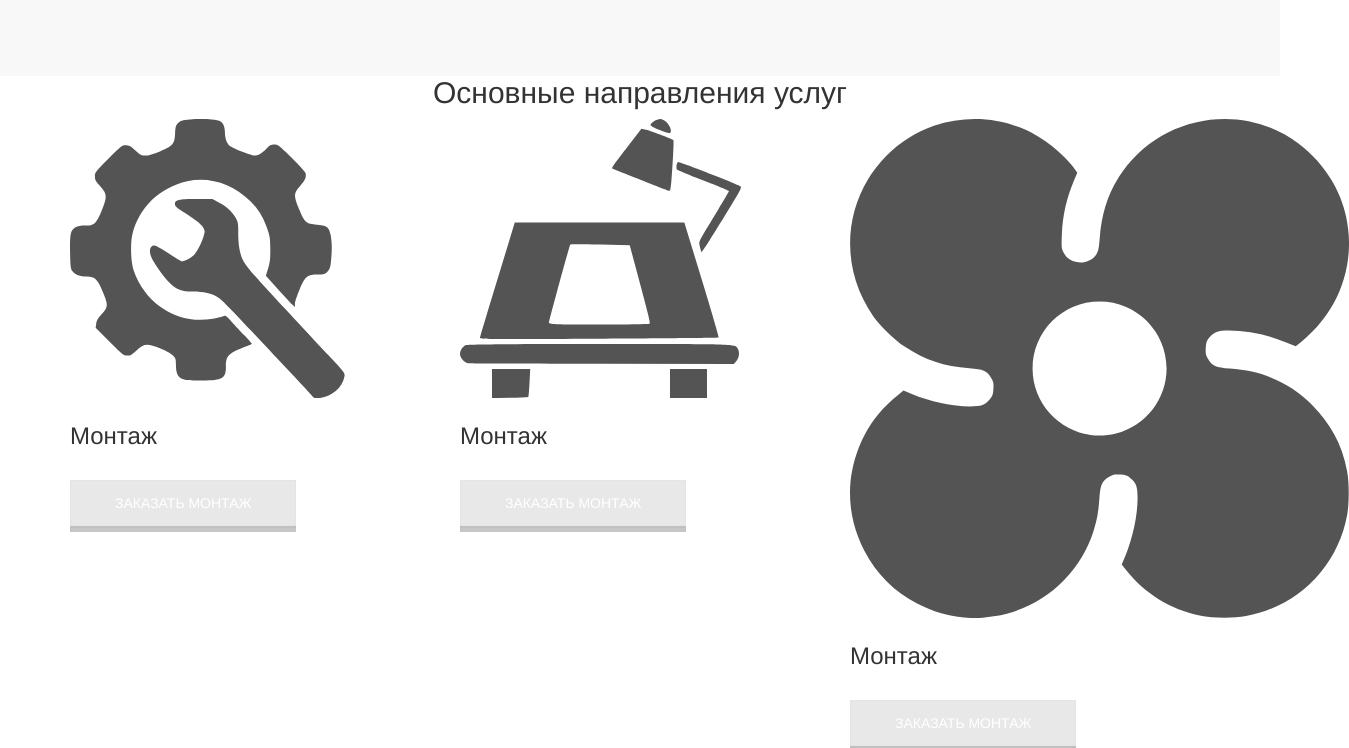
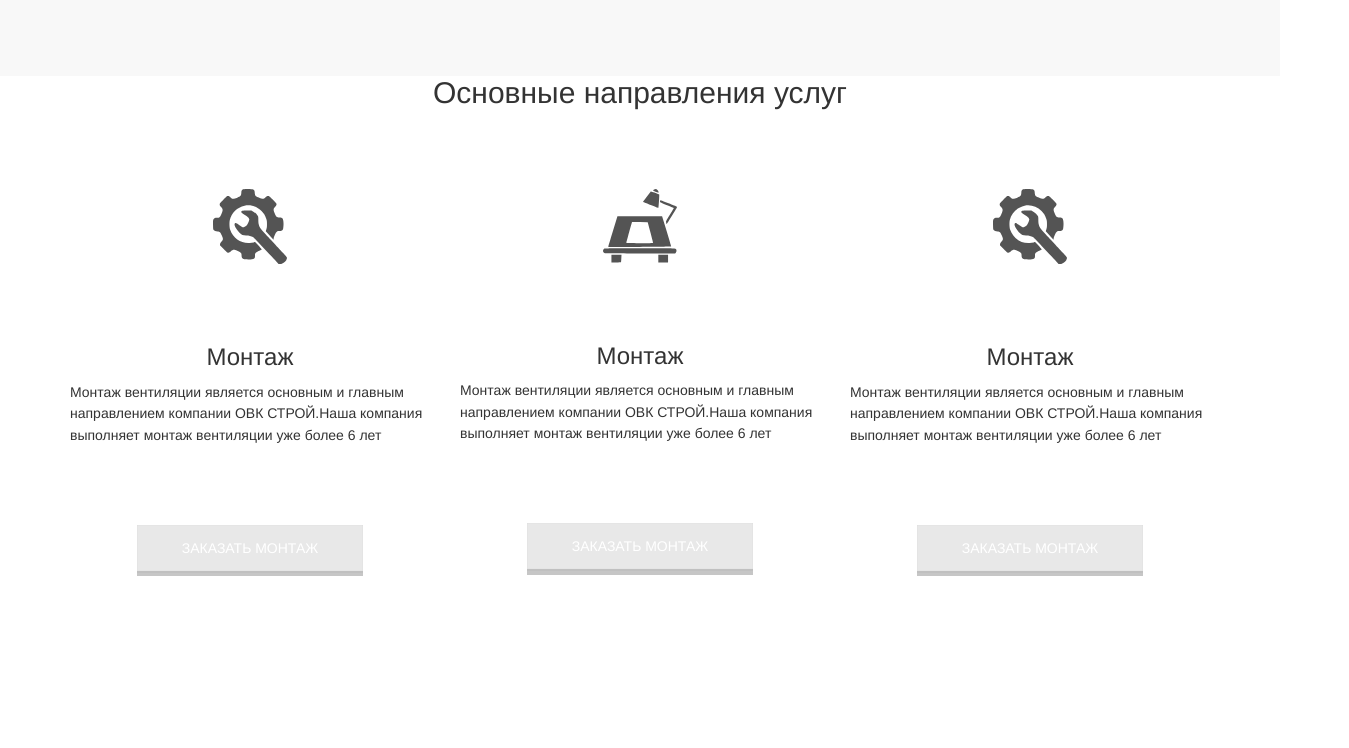
Before and after one commit to VerDan777/ovknew, a website: page app/index.html in a window 1280 px wide. Shown: the part 1599-2347 px from the top of the page, 1349 px wide, since content can reach past the window. After the commit the page ends 2175 px from the top, so only its background shows below. Drawn offline with nearby package versions, Linux system fonts and the light colour scheme.

Commit message:
end section profile

```diff
--- a/app/assets/sass/modules/_button.scss
+++ b/app/assets/sass/modules/_button.scss
@@ -55,6 +55,7 @@
         &--yellow {
             border:2px solid silver;
             border-top-width: 1px;
+            margin-top: 80px;
             //  border-bottom-width: 4px;
             //  border-right-width: 0.9px;
             //  border-left-width: 0.9px;
--- a/app/assets/sass/modules/_header-content.scss
+++ b/app/assets/sass/modules/_header-content.scss
@@ -14,7 +14,8 @@
        font-size: 2.5rem;
        font-weight: 400;
        font-family: $mainFontLight;
-       max-width: 534px;
+       max-width: 390px;
+       margin: 0px;
    }
    .button {
        margin-top: 50px;
--- a/app/assets/sass/modules/item.scss
+++ b/app/assets/sass/modules/item.scss
@@ -24,16 +24,35 @@
         }
     }
     &__vertical {
+     h3 {
+         text-align: center;
+         margin-top: 80px;
+     }
+
+     svg {
+         width: 74px;
+         height: auto;
+     }
+
     img {
         max-width:400px;
         max-height: 400px;
     }
       &__img-svg {
+
            &:hover {
           path{
+        width: 74px;
+        transition: all 0.5s ease;
         fill:$accent !important;
           }
            }
+    }
+    p {
+        display: inline;
+        text-align: center;
+        vertical-align: middle;
+
     }
 
     }
--- a/app/assets/sass/modules/main-content.scss
+++ b/app/assets/sass/modules/main-content.scss
@@ -73,6 +73,7 @@
             h2 {
         text-align: center;
         margin-top: 0px;
+        margin-bottom: 80px;
         }
         }
 
--- a/app/index.html
+++ b/app/index.html
@@ -26,7 +26,7 @@
         <div class="main-head__menu__line clearfix">
 
             <div class="col-lg-2 col-lg-4 col-md-6 col-sm-6 col-xs-12">
-            <a href="#" class="main-nav__logo">
+            <a href="#" class="main-nav__logo center-block">
 
                  <img  src="../assets/img/logo.svg" alt="logo" class="responsive-img">
             </a>
@@ -161,30 +161,39 @@
                 <h2>Основные направления услуг</h2>
                 <div class="col-sm-4">
                     <div class="item__vertical">
-                        <img class="item__vertical__img-svg" src="assets/img/services/1.svg" alt="">
+                        <img class="item__vertical__img-svg center-block" src="assets/img/services/1.svg" alt="">
                         <h3>Монтаж</h3>
-                            <p></p>
-                        <button class=" button button--yellow">Заказать монтаж</button>
+                            <p class="text-center">Монтаж вентиляции является основным и главным направлением компании ОВК СТРОЙ.Наша компания выполняет монтаж  вентиляции уже более 6 лет</p>
+                        <button class=" button button--yellow center-block">Заказать монтаж</button>
                     </div>
                 </div>
                 <div class="col-sm-4">
                    <div class="item__vertical">
-                        <img class="item__vertical__img-svg"src="assets/img/services/2.svg" alt="">
+                        <img class="item__vertical__img-svg center-block"src="assets/img/services/2.svg" alt="">
                         <h3>Монтаж</h3>
-                        <p></p>
-                         <button class="button  button--yellow">Заказать монтаж</button>
+                        <p class="text-center">Монтаж вентиляции является основным и главным направлением компании ОВК СТРОЙ.Наша компания выполняет монтаж  вентиляции уже более 6 лет  </p>
+                         <button class="button  button--yellow center-block">Заказать монтаж</button>
                     </div>
                 </div>
+                <!--<div class="col-sm-4">
+                    <div class="item__vertical">
+                        <img class="item__vertical__img-svg"src="assets/img/services/3.svg" alt="">
+                        <h3 class="center-block">Монтаж</h3>
+                        <p></p>
+                         <button class="button button--yellow">Заказать монтаж</button>
+                </div>-->
                 <div class="col-sm-4">
                     <div class="item__vertical">
-                        <img class="item__vertical__img-svg"src="assets/img/services/3.svg" alt="">
+                        <img class="item__vertical__img-svg center-block" src="assets/img/services/1.svg" alt="">
                         <h3>Монтаж</h3>
-                        <p></p>
-                         <button class="button button--yellow">Заказать монтаж</button>
+                        <p class="text-center">Монтаж вентиляции является основным и главным направлением компании ОВК СТРОЙ.Наша компания выполняет монтаж  вентиляции уже более 6 лет     </p>
+                        <button class="button  button--yellow center-block">Заказать монтаж</button>
+                    </div>
                 </div>
                 </div>
             </div>
-            <div>
+
+
 
 
     </section>
```
Also changed, not shown: app/temp/styles/styles.css.
